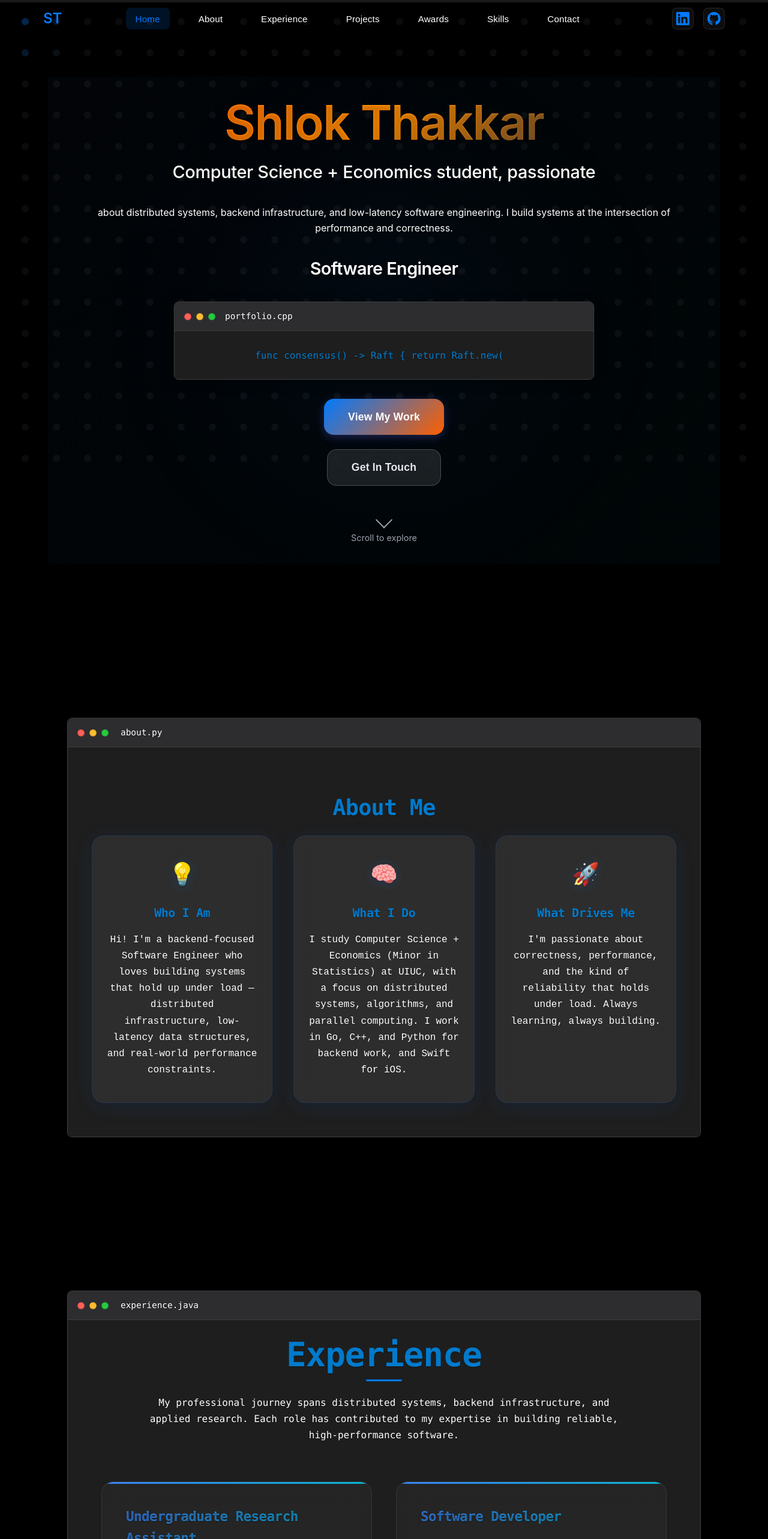
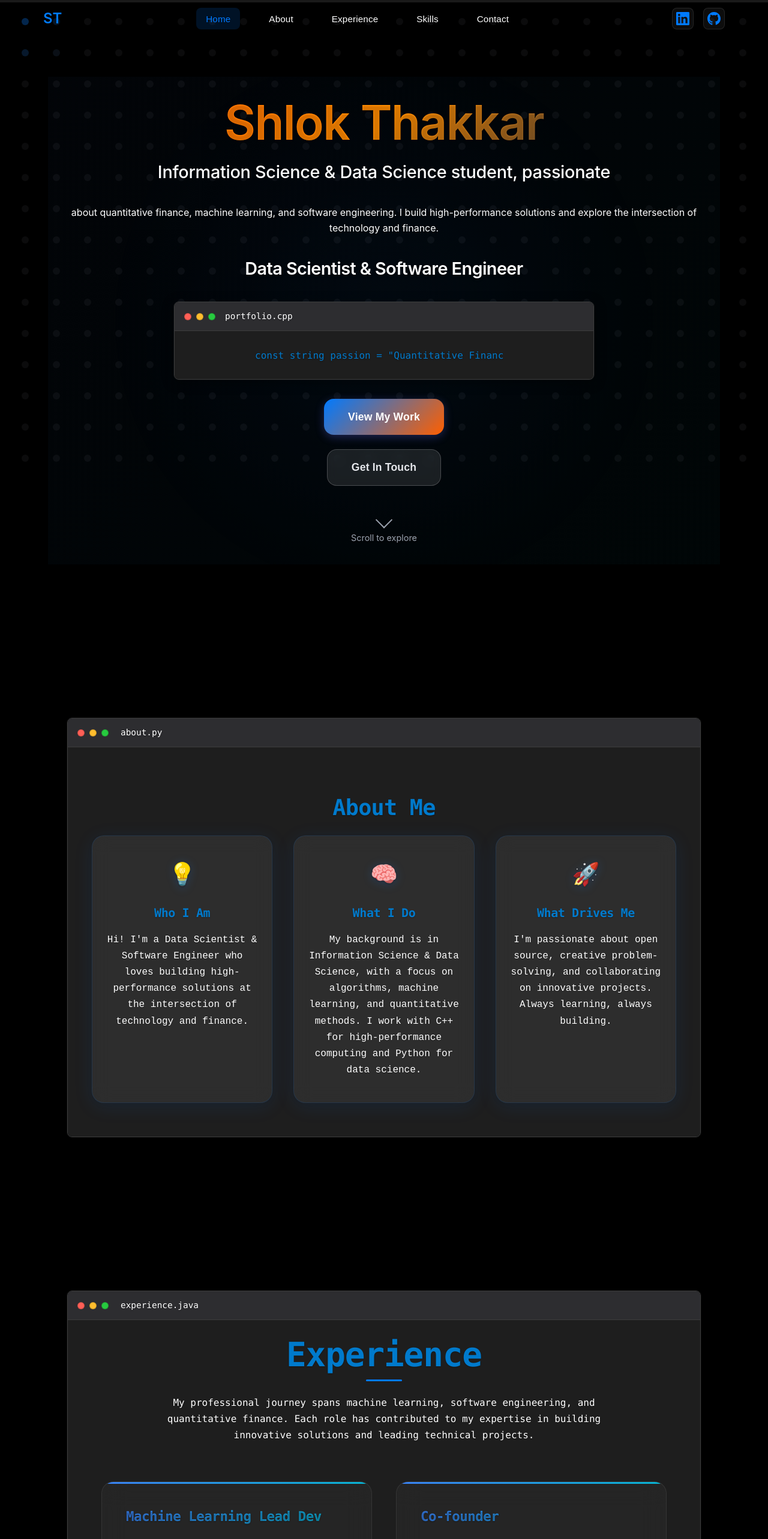
Before and after one commit to shlok1806/PersonalWebsite, a React (Vite) app: page / in a window 1280 px wide. Shown: the top 2566 px of the page at 60% size. Built offline with nearby package versions, Linux system fonts and the light colour scheme.

Commit message:
Revert "Fix stale content: replace quant-finance bio with real resume data"
This reverts commit f1fb3883de3ec7154f2d59e3ec900dcf18d6b7e8.

```diff
--- a/src/About/About.tsx
+++ b/src/About/About.tsx
@@ -11,7 +11,7 @@ const About: React.FC = () => {
           <div className="about-card-content">
             <h3 className="about-card-heading">Who I Am</h3>
             <p className="about-card-text">
-              Hi! I'm a backend-focused Software Engineer who loves building systems that hold up under load — distributed infrastructure, low-latency data structures, and real-world performance constraints.
+              Hi! I'm a Data Scientist & Software Engineer who loves building high-performance solutions at the intersection of technology and finance.
             </p>
           </div>
         </div>
@@ -20,7 +20,7 @@ const About: React.FC = () => {
           <div className="about-card-content">
             <h3 className="about-card-heading">What I Do</h3>
             <p className="about-card-text">
-              I study Computer Science + Economics (Minor in Statistics) at UIUC, with a focus on distributed systems, algorithms, and parallel computing. I work in Go, C++, and Python for backend work, and Swift for iOS.
+              My background is in Information Science & Data Science, with a focus on algorithms, machine learning, and quantitative methods. I work with C++ for high-performance computing and Python for data science.
             </p>
           </div>
         </div>
@@ -29,7 +29,7 @@ const About: React.FC = () => {
           <div className="about-card-content">
             <h3 className="about-card-heading">What Drives Me</h3>
             <p className="about-card-text">
-              I'm passionate about correctness, performance, and the kind of reliability that holds under load. Always learning, always building.
+              I'm passionate about open source, creative problem-solving, and collaborating on innovative projects. Always learning, always building.
             </p>
           </div>
         </div>
--- a/src/App.tsx
+++ b/src/App.tsx
@@ -9,7 +9,6 @@ import Hero from "./Hero/Hero";
 import About from "./About/About";
 import Experience from "./Experience/Experience";
 import Projects from "./Projects/Projects";
-import Awards from "./Awards/Awards";
 import Skills from "./Skills/Skills";
 import Contact from "./Contact/Contact";
 import Footer from "./Footer/Footer";
@@ -39,8 +38,6 @@ function App() {
     "home",
     "about",
     "experience",
-    "projects",
-    "awards",
     "skills",
     "contact",
   ];
@@ -78,7 +75,6 @@ function App() {
         "about",
         "experience",
         "projects",
-        "awards",
         "skills",
         "contact",
       ];
@@ -218,15 +214,6 @@ function App() {
           </div>
         </section>
 
-        {/* Awards Section in IDE Window */}
-        <section id="awards" className="section">
-          <div className="container">
-            <IDEWindow fileName="awards.md">
-              <Awards />
-            </IDEWindow>
-          </div>
-        </section>
-
         {/* Skills Section in IDE Window */}
         <section id="skills" className="section">
           <div className="container">
--- a/src/Awards/Awards.tsx
+++ /dev/null
@@ -1,50 +0,0 @@
-import React from 'react';
-import '../Experience/Experience.css';
-
-interface AwardItem {
-  title: string;
-  detail: string;
-  period: string;
-}
-
-const Awards: React.FC = () => {
-  const awards: AwardItem[] = [
-    {
-      title: "2nd Place — HERE Chicago Hackathon",
-      detail: "Geospatial ML model for real-time predictive mapping.",
-      period: "Apr. 2026",
-    },
-    {
-      title: "2nd Place — HackIllinois 2026",
-      detail: "Scroll Royale, iOS doomscrolling game, SwiftUI + Supabase.",
-      period: "Feb. 2026",
-    },
-  ];
-
-  return (
-    <div className="experience-content">
-      <h2 className="section-title">Awards</h2>
-      <div className="experience-grid">
-        {awards.map((award) => (
-          <div key={award.title} className="experience-card">
-            <div className="experience-header">
-              <h3 className="experience-title">{award.title}</h3>
-            </div>
-            <div className="experience-meta">
-              <span className="experience-period">
-                <svg className="time-icon" viewBox="0 0 24 24">
-                  <path d="M11.99 2C6.47 2 2 6.48 2 12s4.47 10 9.99 10C17.52 22 22 17.52 22 12S17.52 2 11.99 2zM12 20c-4.42 0-8-3.58-8-8s3.58-8 8-8 8 3.58 8 8-3.58 8-8 8z"/>
-                  <path d="M12.5 7H11v6l5.25 3.15.75-1.23-4.5-2.67z"/>
-                </svg>
-                {award.period}
-              </span>
-            </div>
-            <p className="experience-description">{award.detail}</p>
-          </div>
-        ))}
-      </div>
-    </div>
-  );
-};
-
-export default Awards;
--- a/src/Contact/Contact.tsx
+++ b/src/Contact/Contact.tsx
@@ -44,7 +44,7 @@ const Contact: React.FC = () => {
         <a href="https://github.com/shlok1806" target="_blank" rel="noopener noreferrer" className="contact-social-link">
           <svg width="32" height="32" viewBox="0 0 24 24"><path fill="#007AFF" d="M12 0c-6.626 0-12 5.373-12 12 0 5.302 3.438 9.8 8.207 11.387.599.111.793-.261.793-.577v-2.234c-3.338.726-4.033-1.416-4.033-1.416-.546-1.387-1.333-1.756-1.333-1.756-1.089-.745.083-.729.083-.729 1.205.084 1.839 1.237 1.839 1.237 1.07 1.834 2.807 1.304 3.492.997.107-.775.418-1.305.762-1.604-2.665-.305-5.467-1.334-5.467-5.931 0-1.311.469-2.381 1.236-3.221-.124-.303-.535-1.524.117-3.176 0 0 1.008-.322 3.301 1.23.957-.266 1.983-.399 3.003-.404 1.02.005 2.047.138 3.006.404 2.291-1.552 3.297-1.23 3.297-1.23.653 1.653.242 2.874.118 3.176.77.84 1.235 1.911 1.235 3.221 0 4.609-2.807 5.624-5.479 5.921.43.372.823 1.102.823 2.222v3.293c0 .319.192.694.801.576 4.765-1.589 8.199-6.086 8.199-11.386 0-6.627-5.373-12-12-12z"/></svg>
         </a>
-        <a href="mailto:shlokthakkar1806@gmail.com" className="contact-social-link email">
+        <a href="mailto:shlokat2@illinois.edu" className="contact-social-link email">
           <svg width="32" height="32" viewBox="0 0 24 24"><path fill="#34a853" d="M20 4H4c-1.1 0-2 .9-2 2v12c0 1.1.9 2 2 2h16c1.1 0 2-.9 2-2V6c0-1.1-.9-2-2-2zm0 2v.01L12 13 4 6.01V6h16zM4 20v-9.99l8 6.99 8-6.99V20H4z"/></svg>
         </a>
       </div>
--- a/src/Experience/Experience.tsx
+++ b/src/Experience/Experience.tsx
@@ -13,36 +13,41 @@ interface ExperienceItem {
 const Experience: React.FC = () => {
   const experience: ExperienceItem[] = [
     {
-      title: "Undergraduate Research Assistant",
-      company: "Parallel Programming Laboratory, UIUC",
+      title: "Machine Learning Lead Dev",
+      company: "Storm Drones @ UIUC",
       location: "Champaign, IL",
-      period: "Apr. 2026 – Present",
-      description: "Replaced SUMMA with Cannon's algorithm and a circular-shift communication pattern, cutting per-step message startup overhead in distributed matrix multiplication across multi-node Charm++ clusters. Extended Charm++'s distributed array abstraction with custom operators, relational/logical operations, and broadcasting support for high-performance parallel workloads.",
-      technologies: ["C++", "Charm++", "Parallel Computing", "Distributed Systems"]
+      period: "Jan. 2025 – Present",
+      description: "Developed predictive models to estimate drone battery life using machine learning techniques, improving operational forecasting. Achieved 98% accuracy, enabling precise battery monitoring and enhancing flight reliability and safety.",
+      technologies: ["Python", "TensorFlow", "Scikit-learn", "C++", "ROS"]
     },
     {
-      title: "Software Developer",
-      company: "Disruption Lab @ UIUC",
+      title: "Co-founder",
+      company: "Minti",
       location: "Champaign, IL",
-      period: "Sept. 2025 – Present",
-      description: "Delivered a Python-based XSD parser for a Fortune 500 financial services client's 44-jurisdiction tax schema pipeline, expanding schema diff coverage from 7 to 27 states (+286%) and validating correctness with 43 unit tests. Built a REST API in Python (Flask) and Neo4j giving 40+ users a fully editable project-resource dependency graph.",
-      technologies: ["Python", "Flask", "Neo4j", "lxml"]
+      period: "Feb 2025 – Present",
+      description: "Developed 'Minti,' an AI-powered budgeting app that connects to users' bank accounts and calendars, integrating bank APIs to analyze expenses and provide weekly, adaptive budget plans.",
+      technologies: ["NodeJS", "React", "JavaScript", "Python", "OpenAI API"]
     },
     {
-      title: "Undergraduate Research Assistant",
-      company: "Department of Finance, UIUC",
-      location: "Champaign, IL",
-      period: "May 2025 – Dec. 2025",
-      description: "Designed a custom NLP pipeline combining TF-IDF vectorization, Levenshtein distance, and fuzzy matching to link firms across 10M+ records for Prof. Tatyana Deryugina's research. Reduced entity resolution runtime by 73% via batched normalization and deduplication, achieving a 63% firm-level match rate across TED and ORBIS.",
-      technologies: ["Python", "NLP", "Pandas", "SciPy"]
+      title: "Data Science Intern",
+      company: "IQM Corporation",
+      location: "Ahmedabad, India",
+      period: "July 2025 – August 2025",
+      description: "Developed and deployed a scalable LLM for advertisement recommendation system using PyTorch and Python, leveraging customer data to personalize product suggestions and enhance user engagement by 44%. Improved operational efficiency and customer click rate by implementing personalized advertisement for users.",
+      technologies: ["Python", "PyTorch", "LLM", "Machine Learning", "Data Science"]
     },
     {
-      title: "Software Development Intern",
-      company: "IQM Corporation",
-      location: "Ahmedabad, India",
-      period: "June 2025 – Aug. 2025",
-      description: "Reduced P95 response latency 40% by architecting an async LLM pipeline on AWS Bedrock with Pydantic-validated JSON extraction, serving 40+ enterprise users. Shipped a FastAPI microservice on AWS EC2 processing 10,000+ candidate profiles with JWT authentication, plus an S3-backed CSV ingestion pipeline for downstream ML matching.",
-      technologies: ["FastAPI", "AWS Bedrock", "AWS EC2", "AWS S3", "Pydantic"]
+      title: "Software Engineer Intern",
+      company: "Storm Drones",
+      location: "Champaign, IL",
+      period: "May 2024 - Present",
+      description: [
+        "Developed and maintained high-performance C++ applications for drone control systems",
+        "Implemented real-time data processing algorithms for sensor fusion and navigation",
+        "Collaborated with cross-functional teams to optimize system performance and reliability",
+        "Contributed to the development of autonomous flight algorithms and safety protocols"
+      ].join(' '),
+      technologies: ["C++", "Python", "ROS", "Linux", "Git"]
     },
   ];
 
@@ -51,13 +56,13 @@ const Experience: React.FC = () => {
       <h2 className="section-title">Experience</h2>
       <div className="experience-intro">
         <p className="experience-description">
-          My professional journey spans distributed systems, backend infrastructure, and applied research.
-          Each role has contributed to my expertise in building reliable, high-performance software.
+          My professional journey spans machine learning, software engineering, and quantitative finance.
+          Each role has contributed to my expertise in building innovative solutions and leading technical projects.
         </p>
       </div>
       <div className="experience-grid">
         {experience.map((exp) => (
-          <div key={exp.company} className="experience-card">
+          <div key={exp.title} className="experience-card">
             <div className="experience-header">
               <h3 className="experience-title">{exp.title}</h3>
               <span className="experience-company">{exp.company}</span>
--- a/src/Footer/Footer.tsx
+++ b/src/Footer/Footer.tsx
@@ -17,9 +17,9 @@ const Footer: React.FC = () => {
           <div className="footer-section">
             <h3>Shlok Thakkar</h3>
             <p>
-              Software Engineer passionate about distributed systems, backend
-              infrastructure, and high-performance computing. Always eager to tackle
-              complex problems and build reliable solutions.
+              Data Scientist and Software Engineer passionate about quantitative finance,
+              machine learning, and high-performance computing. Always eager to tackle
+              complex problems and build innovative solutions.
             </p>
             <div className="social-links">
               <a href="https://www.linkedin.com/in/shlok-thakkar/" target="_blank" rel="noopener noreferrer" className="social-link">
@@ -43,7 +43,6 @@ const Footer: React.FC = () => {
               <li><a href="#about" onClick={() => scrollToSection('about')}>About</a></li>
               <li><a href="#experience" onClick={() => scrollToSection('experience')}>Experience</a></li>
               <li><a href="#projects" onClick={() => scrollToSection('projects')}>Projects</a></li>
-              <li><a href="#awards" onClick={() => scrollToSection('awards')}>Awards</a></li>
               <li><a href="#skills" onClick={() => scrollToSection('skills')}>Skills</a></li>
               <li><a href="#contact" onClick={() => scrollToSection('contact')}>Contact</a></li>
             </ul>
@@ -54,7 +53,7 @@ const Footer: React.FC = () => {
             <h3>Contact</h3>
             <ul className="footer-links">
               <li>
-                <span>Email: shlokthakkar1806@gmail.com</span>
+                <span>Email: shlok.thakkar@gmail.com</span>
               </li>
               <li>
                 <span>Location: United States</span>
@@ -66,12 +65,12 @@ const Footer: React.FC = () => {
           <div className="footer-section">
             <h3>Expertise</h3>
             <ul className="footer-links">
-              <li>Distributed Systems</li>
-              <li>Backend Infrastructure</li>
-              <li>iOS Development</li>
+              <li>Data Science</li>
+              <li>Machine Learning</li>
+              <li>Quantitative Finance</li>
               <li>Software Engineering</li>
               <li>C++ Development</li>
-              <li>Parallel Computing</li>
+              <li>Algorithmic Trading</li>
             </ul>
           </div>
         </div>
@@ -79,7 +78,7 @@ const Footer: React.FC = () => {
         {/* Footer Bottom */}
         <div className="footer-bottom">
           <p>
-            © 2026 Shlok Thakkar. All rights reserved. |
+            © 2024 Shlok Thakkar. All rights reserved. |
             Built with React & TypeScript |
             <a href="https://github.com/shlok1806" target="_blank" rel="noopener noreferrer"> View Source</a>
           </p>
--- a/src/Hero/Hero.tsx
+++ b/src/Hero/Hero.tsx
@@ -12,11 +12,11 @@ const Hero: React.FC<HeroProps> = ({ scrollToSection }) => {
   const [isDeleting, setIsDeleting] = useState(false);
 
   const rotatingInterests = [
-    "func consensus() -> Raft { return Raft.new() }",
-    "auto expertise = \"Distributed Systems\";",
-    "std::string focus = \"Low-Latency Infrastructure\";",
-    "template<typename T> T build() { return \"Backend Systems\"; }",
-    "class Skills : public vector<string> {Go, Python, C++, Swift};"
+    "const string passion = \"Quantitative Finance\";",
+    "auto expertise = \"Machine Learning\";",
+    "std::string focus = \"Algorithmic Trading\";",
+    "template<typename T> T build() { return \"Innovation\"; }",
+    "class Skills : public vector<string> {C++, Python, Java};"
   ];
 
   useEffect(() => {
@@ -49,18 +49,18 @@ const Hero: React.FC<HeroProps> = ({ scrollToSection }) => {
             <span className="gradient-text">Shlok Thakkar</span>
           </h1>
           <p className="hero-subtitle">
-            Computer Science + Economics student, passionate
+            Information Science & Data Science student, passionate
           </p>
           <p className="hero-description">
-            about distributed systems, backend infrastructure, and low-latency
-            software engineering. I build systems at the intersection of
-            performance and correctness.
+            about quantitative finance, machine learning, and software engineering.
+            I build high-performance solutions and explore the intersection of
+            technology and finance.
           </p>
         </div>
 
         <div className="hero-intro">
           <h2 className="hero-subtitle">
-            Software Engineer
+            Data Scientist & Software Engineer
           </h2>
           <div className="code-window">
             <div className="code-header">
--- a/src/Projects/Projects.tsx
+++ b/src/Projects/Projects.tsx
@@ -13,20 +13,52 @@ interface Project {
 const Projects: React.FC = () => {
   const projects: Project[] = [
     {
-      title: "Scroll Royale",
-      description: "Built a 1v1 competitive iOS doomscrolling game at HackIllinois using SwiftUI and Supabase with real-time telemetry-driven scoring. Implemented matchmaking and live leaderboard sync over Supabase PostgreSQL RPC functions with JWT auth and proactive token refresh, plus a TTL-based feed cache with stale-while-revalidate to minimize cold-start latency.",
-      tech: ["SwiftUI", "Combine", "AVKit", "Supabase", "PostgreSQL"],
-      github: "https://github.com/shlok1806/ScrollClash",
-      status: "Feb 2026",
-      category: "iOS"
+      title: "Black-Scholes Pricer",
+      description: "Designed and implemented a robust Black-Scholes options pricer in Python, accurately computing theoretical prices and key option Greeks (Delta, Gamma, Theta, Vega, and Rho) to support quantitative risk management and optimized hedging strategies.",
+      tech: ["Python", "Streamlit", "TailwindCSS", "Docker", "NumPy", "Pandas", "Matplotlib"],
+      github: "https://github.com/shlok1806",
+      status: "March 2025 – Present",
+      category: "Quantitative Finance"
     },
     {
-      title: "Limit Order Book",
-      description: "Engineered a thread-safe C++20 limit order book with 5 order types (GTC, FOK, FAK, GFD, Market) and FIFO price-time priority matching. Achieved O(1) cancellation via per-order iterators into price-level linked lists, and built an incremental LevelData cache reducing FOK pre-check complexity from O(N) to O(P) — a ~500x improvement for sparse price-level books.",
-      tech: ["C++20", "CMake", "Catch2"],
-      github: "https://github.com/shlok1806/OrderBook",
-      status: "Mar 2026",
-      category: "Systems"
+      title: "Quant Apogee",
+      description: "Developed an algorithmic trading backtesting engine that implements statistical arbitrage strategies and Monte Carlo simulations to evaluate risk-adjusted performance metrics (such as Sharpe Ratio and VaR) using historical market data.",
+      tech: ["Python", "NumPy", "SciPy", "Plotly Dash", "Git", "Pandas"],
+      github: "https://github.com/shlok1806",
+      status: "Jan 2025 – Present",
+      category: "Algorithmic Trading"
+    },
+    {
+      title: "Minti",
+      description: "Co-founded and developed an AI-powered budgeting app that connects to users' bank accounts and calendars, integrating bank APIs to analyze expenses and provide weekly, adaptive budget plans.",
+      tech: ["NodeJS", "React", "JavaScript", "Python", "OpenAI"],
+      github: "https://github.com/shlok1806/Minti",
+      status: "Feb 2025 – Present",
+      category: "AI/ML"
+    },
+    {
+      title: "Monte Carlo Simulation",
+      description: "Implementation of Monte Carlo simulation techniques for financial modeling and risk analysis. Features advanced statistical methods for option pricing and portfolio optimization.",
+      tech: ["Python", "Statistics", "Financial Modeling", "NumPy", "SciPy"],
+      github: "https://github.com/shlok1806/MonteCarlo-Simulation",
+      status: "Completed",
+      category: "Quantitative Finance"
+    },
+    {
+      title: "Macro Insight",
+      description: "Python-based macroeconomic analysis tool for studying economic indicators and market trends. Provides comprehensive data visualization and statistical analysis capabilities.",
+      tech: ["Python", "Economics", "Data Analysis", "Pandas", "Matplotlib"],
+      github: "https://github.com/shlok1806/Macro-Insight",
+      status: "Completed",
+      category: "Data Science"
+    },
+    {
+      title: "Lending Prediction",
+      description: "Machine learning model for predicting lending outcomes using Jupyter notebooks and statistical analysis. Implements various ML algorithms for credit risk assessment.",
+      tech: ["Jupyter", "Machine Learning", "Predictive Modeling", "Scikit-learn"],
+      github: "https://github.com/shlok1806/LendingPrediction",
+      status: "Completed",
+      category: "Machine Learning"
     },
   ];
 
@@ -35,9 +67,9 @@ const Projects: React.FC = () => {
       <h2 className="section-title">Projects</h2>
       <div className="projects-intro">
         <p className="projects-description">
-          A collection of projects showcasing my expertise in distributed systems,
-          backend infrastructure, and iOS development. Each project demonstrates
-          practical applications of performance-focused engineering.
+          A collection of projects showcasing my expertise in quantitative finance,
+          machine learning, and software engineering. Each project demonstrates
+          practical applications of advanced algorithms and modern technologies.
         </p>
       </div>
       <div className="projects-grid">
--- a/src/Skills/Skills.tsx
+++ b/src/Skills/Skills.tsx
@@ -10,24 +10,24 @@ interface SkillCategory {
 const Skills: React.FC = () => {
   const skills: SkillCategory[] = [
     {
-      category: "Languages",
-      skills: ["Swift", "C/C++", "Python", "TypeScript", "Go", "SQL", "Java", "R"],
+      category: "Programming Languages",
+      skills: ["C++", "Python", "Java", "JavaScript", "SQL", "R", "HTML/CSS"],
       icon: "💻"
     },
     {
-      category: "Frameworks",
-      skills: ["SwiftUI", "Combine", "AVKit", "FastAPI", "Flask", "Next.js", "LangChain"],
+      category: "Frameworks & Tools",
+      skills: ["React", "Node.js", "Flask", "Docker", "Git", "MongoDB", "WordPress"],
       icon: "⚙️"
     },
     {
-      category: "Databases",
-      skills: ["PostgreSQL", "Neo4j", "Supabase", "MongoDB"],
-      icon: "🗄️"
+      category: "Data Science & ML",
+      skills: ["Pandas", "NumPy", "Matplotlib", "Scikit-learn", "TensorFlow", "PyTorch", "Streamlit"],
+      icon: "🤖"
     },
     {
-      category: "Cloud & DevOps",
-      skills: ["AWS Bedrock", "AWS S3", "AWS EC2", "Azure Blob", "Docker", "Git", "CMake"],
-      icon: "☁️"
+      category: "Quantitative Finance",
+      skills: ["Black-Scholes", "Monte Carlo", "Risk Management", "Algorithmic Trading", "Options Pricing"],
+      icon: "📊"
     },
   ];
 
@@ -36,9 +36,9 @@ const Skills: React.FC = () => {
       <h2 className="section-title">Skills</h2>
       <div className="skills-intro">
         <p className="skills-description">
-          A comprehensive toolkit of programming languages, frameworks, and infrastructure
-          tools. Each skill has been developed through hands-on projects, research, and
-          real-world internship work.
+          A comprehensive toolkit of programming languages, frameworks, and specialized
+          knowledge in quantitative finance and machine learning. Each skill has been
+          developed through hands-on projects and real-world applications.
         </p>
       </div>
       <div className="skills-grid">
```
Also changed, not shown: 1 other file (tests, documents, lock files or other folders).
